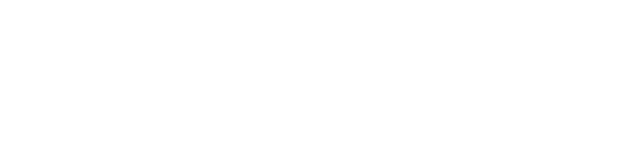
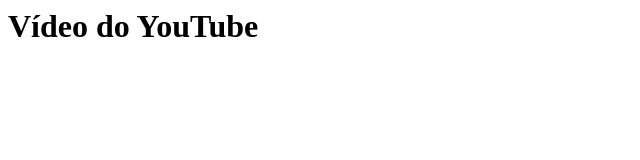
Before and after one commit to consoleclass/aula-sobre-git, a plain HTML site: page index.html in a window 1280 px wide. Shown: the whole page, without its empty margins (0-640 px from the left). Drawn offline with Linux system fonts and the light colour scheme.

Commit message:
adicionando titulo do video

```diff
--- a/index.html
+++ b/index.html
@@ -4,6 +4,10 @@
     </head>
 
     <body>
-
+        <div>
+            <h1>
+                Vídeo do YouTube
+            </h1>
+        </div>
     </body>
 </html>
```
